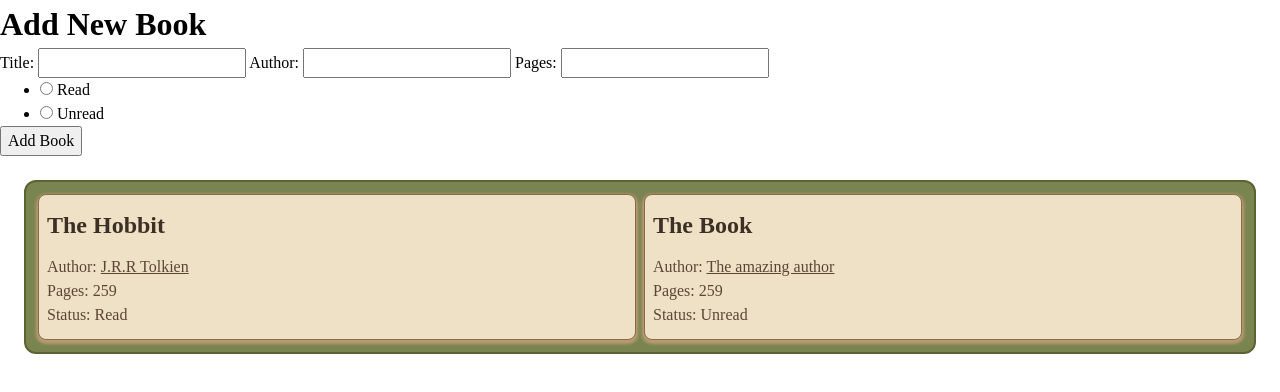
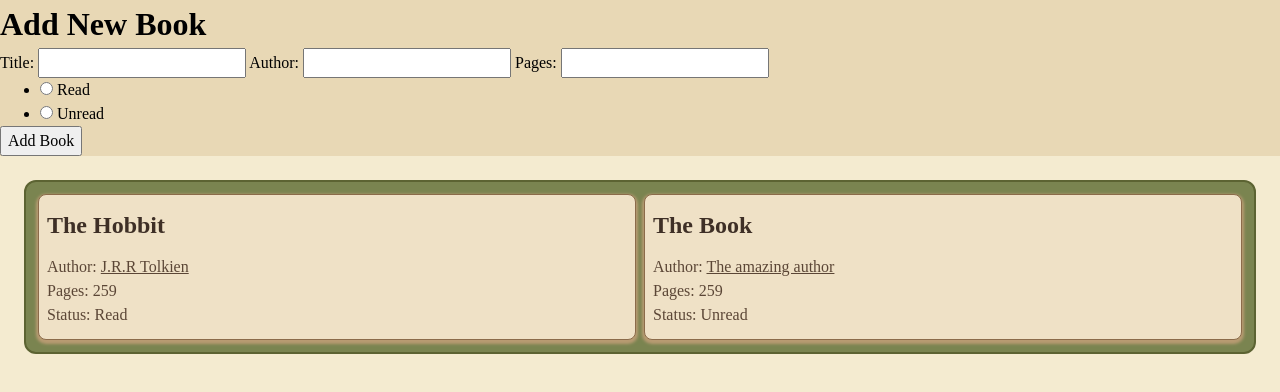
Before and after one commit to frozerated/Book-Library, a plain HTML site: page index.html in a window 1280 px wide. Drawn offline with Linux system fonts and the light colour scheme.

Commit message:
Set BG Color: Sidebar, body

```diff
--- a/style.css
+++ b/style.css
@@ -75,6 +75,10 @@ h1, h2, h3, h4, h5, h6 {
   --accent-copper: #A26749;
 }
 
+body{
+  background-color: var(--bg-main);
+}
+
 .books-container{
   display: grid;
   grid-template-columns:repeat(auto-fit, minmax(200px, 1fr));
@@ -103,3 +107,8 @@ h1, h2, h3, h4, h5, h6 {
 .card > h2{
   color: var(--text-title);
 }
+
+
+.sidebar{
+  background-color: var(--bg-secondary);
+}
```
